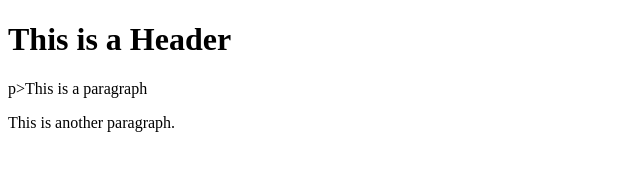
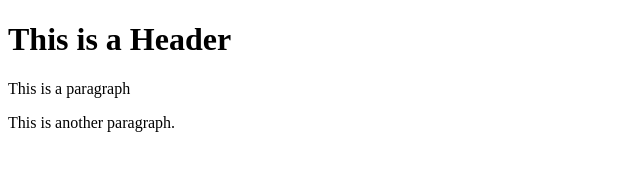
Before and after one commit to jrperiod/git-test, a plain HTML site: page index.html in a window 1280 px wide. Shown: the full height of the page, 0-640 px from the left. Drawn offline with Linux system fonts and the light colour scheme.

Commit message:
Third commit fix

```diff
--- a/index.html
+++ b/index.html
@@ -2,7 +2,7 @@
 <html>
    <body>
       <h1>This is a Header</h1>
-      p>This is a paragraph</p>
+      <p>This is a paragraph</p>
       <p>This is another paragraph.</p>
    </body>
 </html>
```
